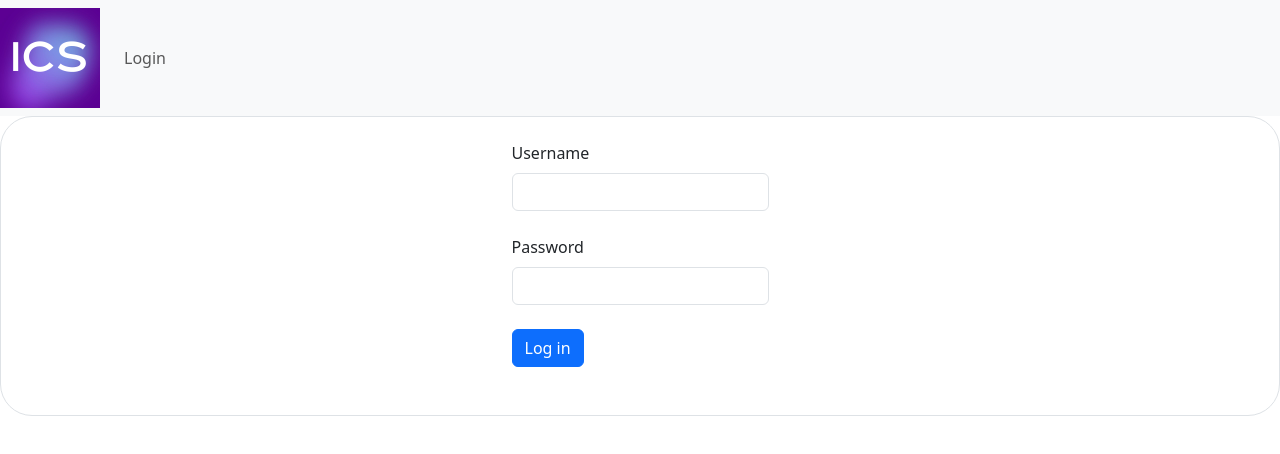
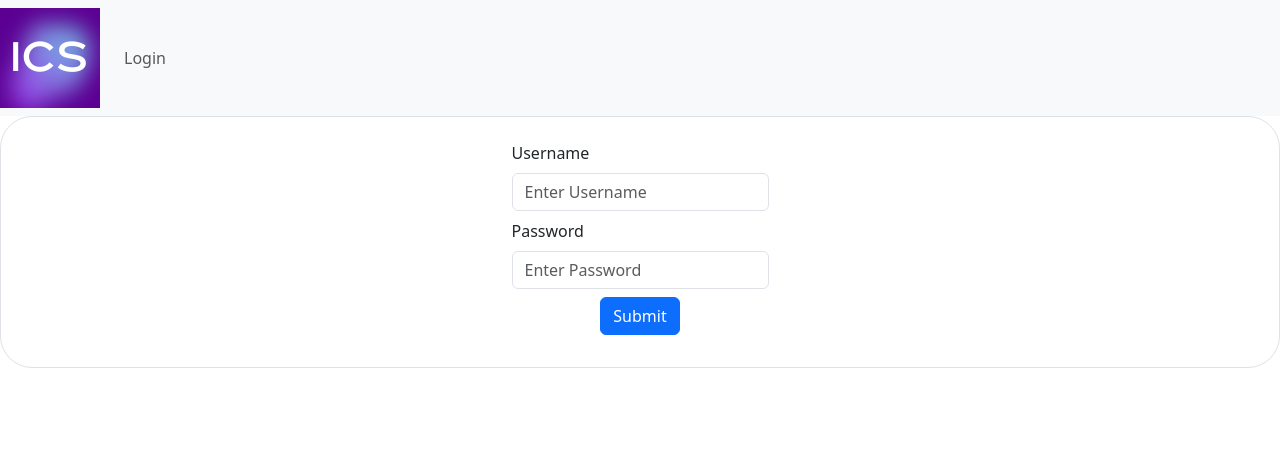
Before and after one commit to paultimothy12/Riverstone-ICS-Angular8FrontEnd, an Angular app: page /login in a window 1280 px wide. Shown: the top 454 px of the page. Built offline with nearby package versions, Linux system fonts and the light colour scheme; what @auth0/angular-jwt would draw is missing.

Commit message:
complete

```diff
--- a/src/app/login/login.component.html
+++ b/src/app/login/login.component.html
@@ -2,18 +2,22 @@
   <div class="bg-white border rounded-5">
     <section class="w-100 p-4 d-flex justify-content-center pb-4">
             <form>
-        <div *ngIf="showErrorMessage" class="errorMessage">Authentication Failed.</div>
-        <div class="form-outline mb-4">
+              <div style="display: flex; justify-content: center; align-items: center;" *ngIf="showErrorMessage" class="btn btn-danger">Authentication Failed</div>
+              <div class="form-row align-items-center">
+                <div class="col-auto">
                   <label class="form-label">Username</label>
-          <input type="text" name="username" [(ngModel)]="username" autoComplete="off" class="form-control"/>
+                  <input type="text" class="form-control mb-2" name="username" [(ngModel)]="username" autoComplete="off" placeholder="Enter Username">
                 </div>
-
-        <div class="form-outline mb-4">
+                <div class="col-auto">
                   <label class="form-label">Password</label>
-          <input type="password" name="password" [(ngModel)]="password" autoComplete="off" class="form-control"/>
+                  <div class="input-group mb-2">
+                    <input type="password" name="password" [(ngModel)]="password" placeholder="Enter Password" autoComplete="off" class="form-control"/>
                   </div>
-        <button type="button" name="login" (click)="handleSubmit()" class="btn btn-primary btn-block mb-4">Log in
-        </button>
+                </div>
+                <div style="display: flex; justify-content: center; align-items: center;">
+                  <button type="button" name="login" (click)="handleSubmit()" class="btn btn-primary mb-2">Submit</button>
+                </div>
+              </div>
             </form>
     </section>
   </div>
--- a/src/app/product/product.component.html
+++ b/src/app/product/product.component.html
@@ -9,32 +9,32 @@
     <div>
       <fieldset class="form-group">
         <label for="productId">Product Id</label>
-        <input type="number" class="form-control" formControlName="productId" id="productId"/>
+        <input type="number" class="form-control" formControlName="productId" placeholder="Enter Product ID" id="productId"/>
       </fieldset>
 
       <fieldset class="form-group">
         <label for="productName">Product Name</label>
-        <input type="text" class="form-control" formControlName="productName" id="productName"/>
+        <input type="text" class="form-control" formControlName="productName" autocomplete="off" placeholder="Enter Product Name" id="productName"/>
       </fieldset>
 
       <fieldset class="form-group">
         <label for="manDate">Manufacture Date</label>
-        <input type="date" class="form-control" formControlName="manDate" id="manDate"/>
+        <input type="date" class="form-control" formControlName="manDate" placeholder="Enter Manufacturing Date" id="manDate"/>
       </fieldset>
 
       <fieldset class="form-group">
         <label for="expDate">Expiry Date</label>
-        <input type="date" class="form-control" formControlName="expDate" id="expDate"/>
+        <input type="date" class="form-control" formControlName="expDate" placeholder="Enter Expiry Date" id="expDate"/>
       </fieldset>
 
       <fieldset class="form-group">
         <label for="price">Price</label>
-        <input type="number" class="form-control" formControlName="price" id="price"/>
+        <input type="number" class="form-control" formControlName="price" placeholder="Enter Price" id="price"/>
       </fieldset>
 
       <fieldset class="form-group">
         <label for="quantity">Quantity</label>
-        <input type="number" class="form-control" formControlName="quantity" id="quantity"/>
+        <input type="number" class="form-control" formControlName="quantity" placeholder="Enter Quantity" id="quantity"/>
       </fieldset>
 
       <div style="display: flex; justify-content: center; align-items: center;">
--- a/src/app/product/product.component.ts
+++ b/src/app/product/product.component.ts
@@ -24,12 +24,12 @@ export class ProductComponent implements OnInit {
     private formBuilder: FormBuilder
   ) {
     this.productForm = this.formBuilder.group({
-      productId: [''],
-      productName: [''],
-      manDate: [''],
-      expDate: [''],
-      price: [''],
-      quantity: ['']
+      productId: ['', Validators.required],
+      productName: ['', Validators.required],
+      manDate: ['',Validators.required],
+      expDate: ['',Validators.required],
+      price: ['',Validators.required],
+      quantity: ['',Validators.required]
     });
   }
 
@@ -56,6 +56,7 @@ export class ProductComponent implements OnInit {
   }
 
   onSubmit(): void {
+    if (this.productForm.valid) {
       const product = this.productForm.value;
       if (this.productId === -1) {
         postNewProductApi(product)
@@ -76,4 +77,5 @@ export class ProductComponent implements OnInit {
         this.message = 'You are trying to modify another product or a product with the same ID doesn\'t exist';
       }
     }
+  }
 }
--- a/src/app/specific/specific.component.html
+++ b/src/app/specific/specific.component.html
@@ -7,7 +7,7 @@
           <label class="form-label">Enter Product ID</label>
           <input type="number" name="id" [(ngModel)]="id" autoComplete="off" class="form-control"/>
         </div>
-        <div>
+        <div style="display: flex; justify-content: center; align-items: center;">
           <button type="button" name="submit" (click)="handleSubmit()" class="btn btn-primary btn-block mb-4">Search
           </button>
         </div>
```
Lines whose indentation alone changed are shown as unchanged.
